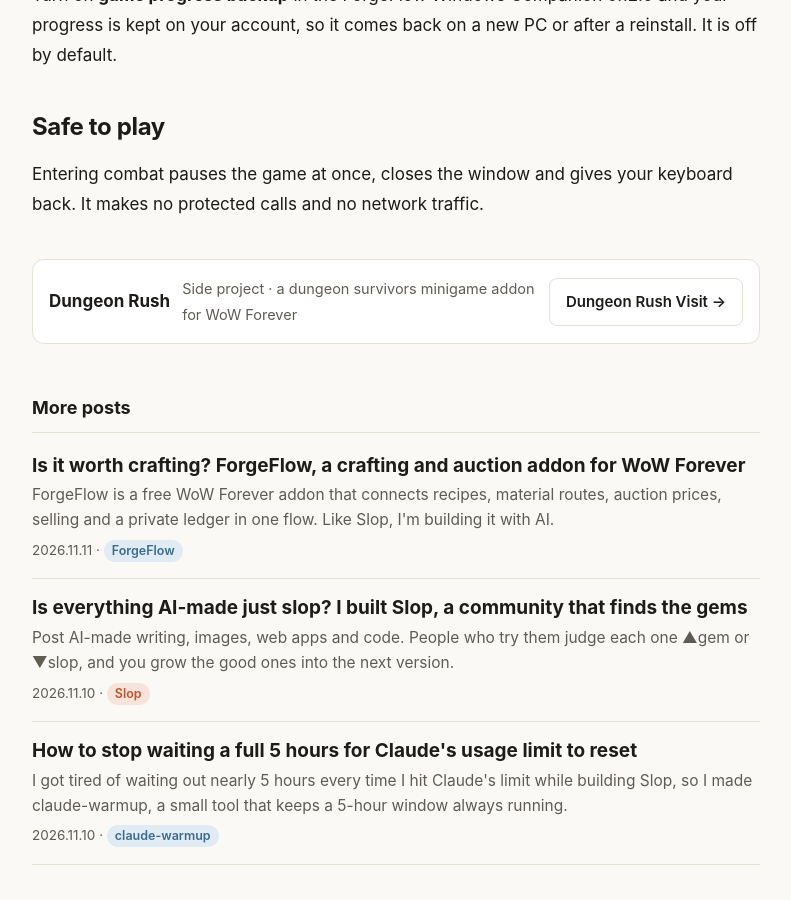
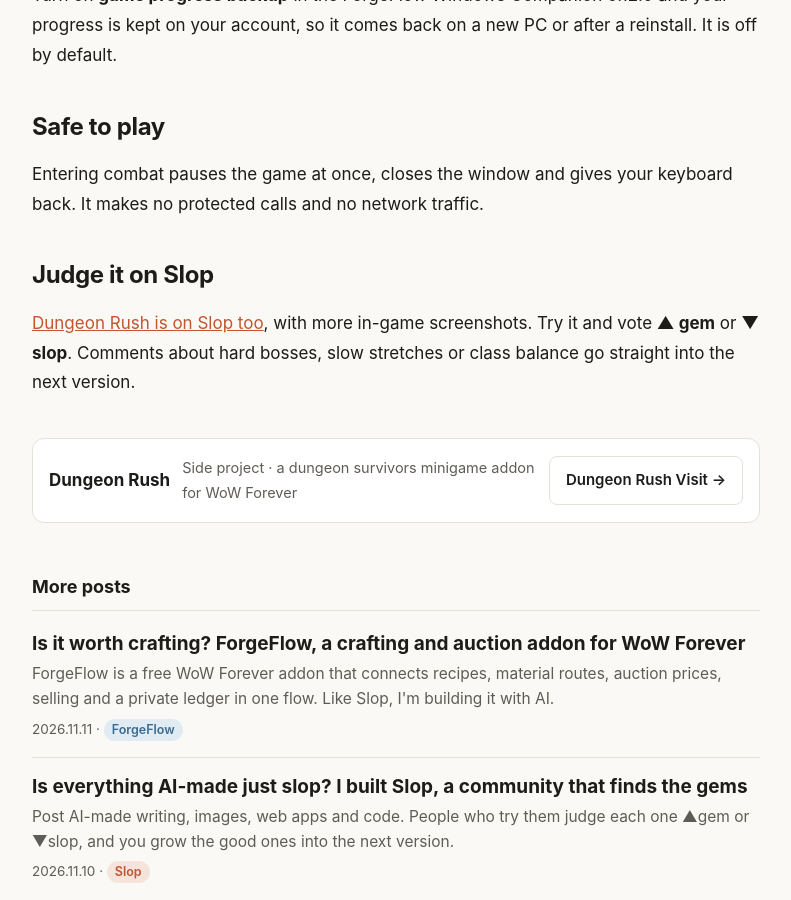
Before and after one commit to jungtaejoon/blog, a Jekyll site: the page built from en/_posts/2026-11-12-introducing-dungeon-rush.md, in a window 1280 px wide and 900 px high, scrolled down 1283 px. Shown: the whole window, without its empty margins (244-1035 px from the left). Built offline with Jekyll 4.4.1, drawn with Linux system fonts in a browser that asks for light colours.

Commit message:
Link the Dungeon Rush and ForgeFlow posts to their Slop pages
Co-Authored-By: Claude Opus 5.5 <noreply@anthropic.com>

```diff
--- a/en/_posts/2026-11-12-introducing-dungeon-rush.md
+++ b/en/_posts/2026-11-12-introducing-dungeon-rush.md
@@ -28,3 +28,7 @@ Turn on **game progress backup** in the ForgeFlow Windows Companion 0.12.0 and y
 ## Safe to play
 
 Entering combat pauses the game at once, closes the window and gives your keyboard back. It makes no protected calls and no network traffic.
+
+## Judge it on Slop
+
+[Dungeon Rush is on Slop too](https://slop.ai.kr/#/p/4a8a9e29-2f4d-43ef-8015-f11a58729af7), with more in-game screenshots. Try it and vote **▲ gem** or **▼ slop**. Comments about hard bosses, slow stretches or class balance go straight into the next version.
```
Also changed, not shown: _posts/2026-11-11-introducing-forgeflow.md (+2 -0 lines), _posts/2026-11-12-introducing-dungeon-rush.md (+4 -0 lines), en/_posts/2026-11-11-introducing-forgeflow.md (+2 -0 lines).
